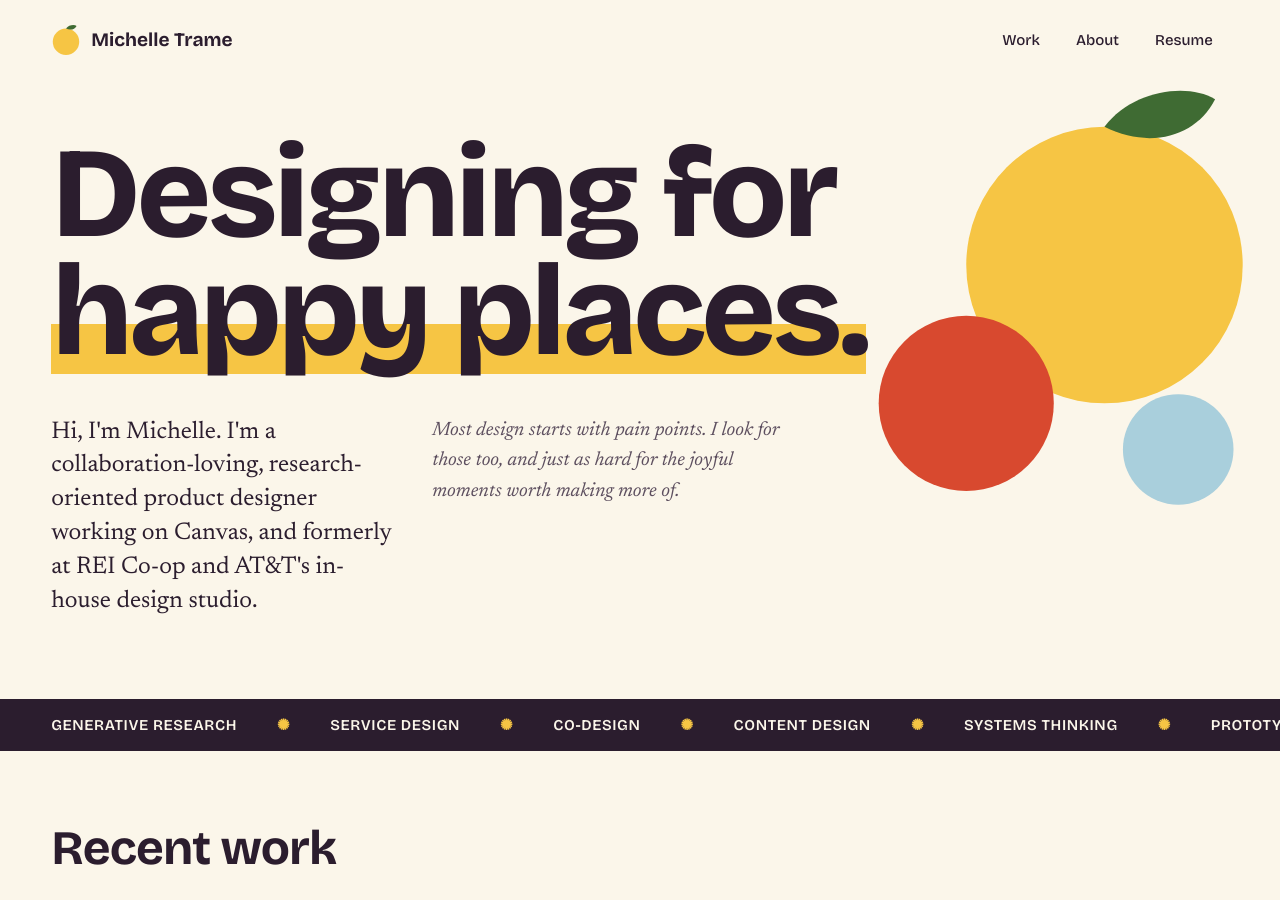
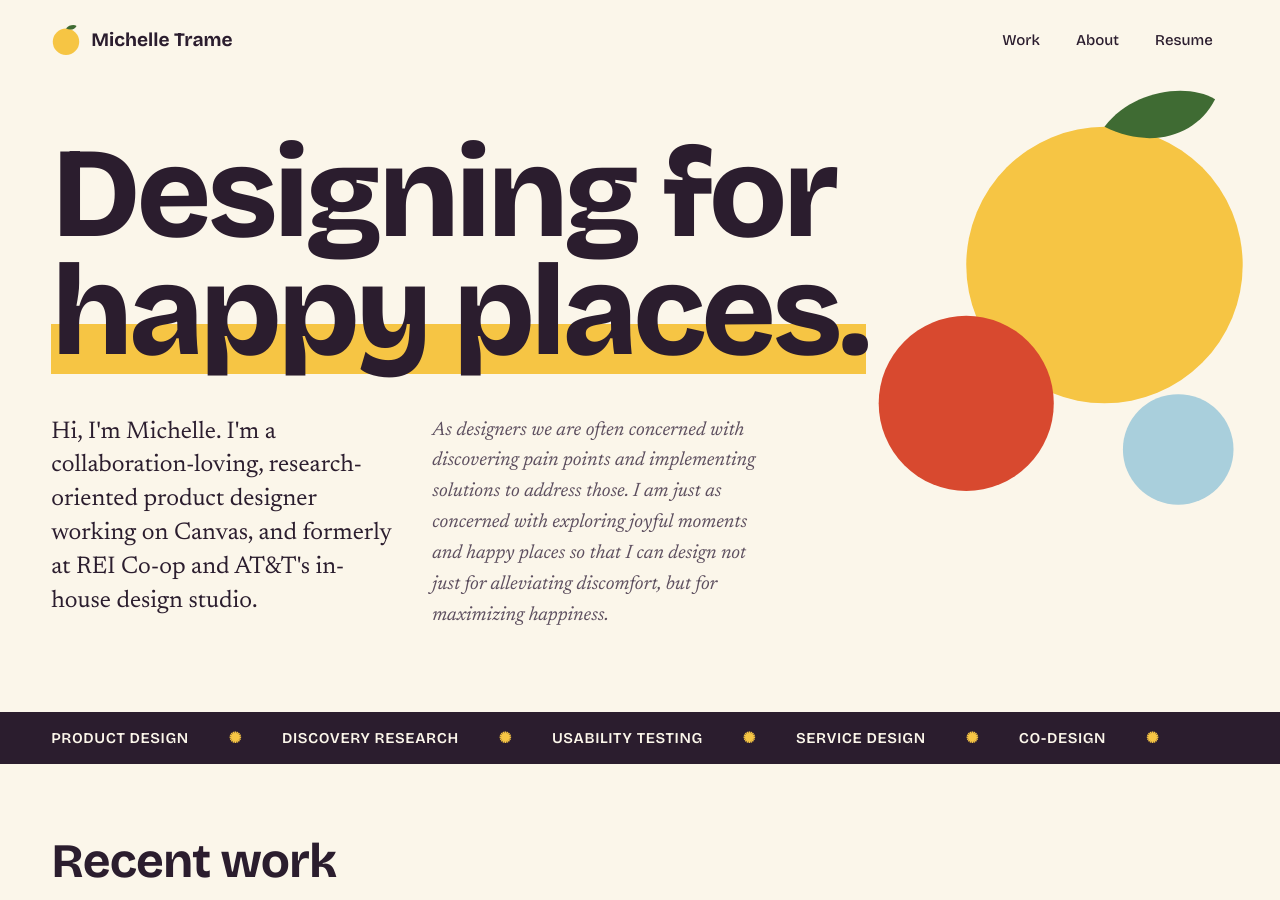
Before and after one commit to michelletrame/michelletrame.github.io, a Jekyll site: the page built from index.html, in a window 1280 px wide and 900 px high. Built offline with Jekyll 4.4.1, drawn with Linux system fonts in a browser that asks for light colours.

Commit message:
Restore Michelle's own intro copy, update skills band, new Vera cover
Co-Authored-By: Claude Opus 5.5 <noreply@anthropic.com>
Claude-Session: https://claude.ai/code/session_01CKEzvMBtM4CbjXJwXPYFFe

```diff
--- a/_data/work.yml
+++ b/_data/work.yml
@@ -76,8 +76,8 @@
   title: Creating space for emotional sharing
   org: "IxDA20: Meet Vera"
   summary: A design charrette concept for a companion device that helps care recipients share how they feel.
-  cover: ixda-vera-ember/ember-fox
-  cover_alt: A smart display on a counter showing a friendly cartoon fox face.
+  cover: ixda-vera-ember/vera-cover
+  cover_alt: A person silhouetted at a sunny street corner beside a phone screen from the Vera app, connected to Margaret's Vera and showing her older moments.
   color: blush
   tags: [Product Design, Prototyping, Secondary Research]
 
--- a/index.html
+++ b/index.html
@@ -12,12 +12,12 @@ description: Michelle Trame is a collaboration-loving, research-oriented product
   <h1>Designing for <span class="hl">happy places.</span></h1>
   <div class="hero-intro">
     <p>Hi, I'm Michelle. I'm a collaboration-loving, research-oriented product designer working on Canvas, and formerly at REI Co-op and AT&amp;T's in-house design studio.</p>
-    <p>Most design starts with pain points. I look for those too, and just as hard for the joyful moments worth making more of.</p>
+    <p>As designers we are often concerned with discovering pain points and implementing solutions to address those. I am just as concerned with exploring joyful moments and happy places so that I can design not just for alleviating discomfort, but for maximizing happiness.</p>
   </div>
 </div>
 
 <div class="ribbon" aria-hidden="true">
-  <ul><li>Generative research</li><li>Service design</li><li>Co-design</li><li>Content design</li><li>Systems thinking</li><li>Prototyping</li><li>Generative research</li></ul>
+  <ul><li>Product Design</li><li>Discovery Research</li><li>Usability Testing</li><li>Service Design</li><li>Co-Design</li></ul>
 </div>
 
 {% assign featured = site.data.work | where: "featured", true %}
```
